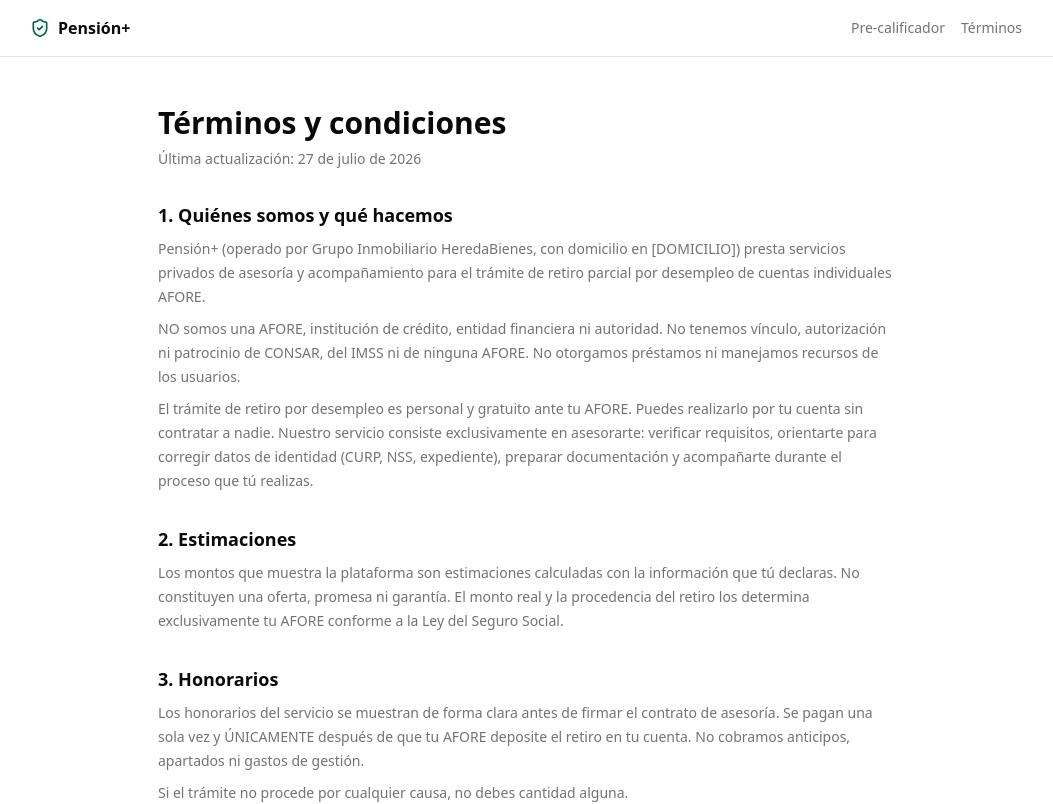
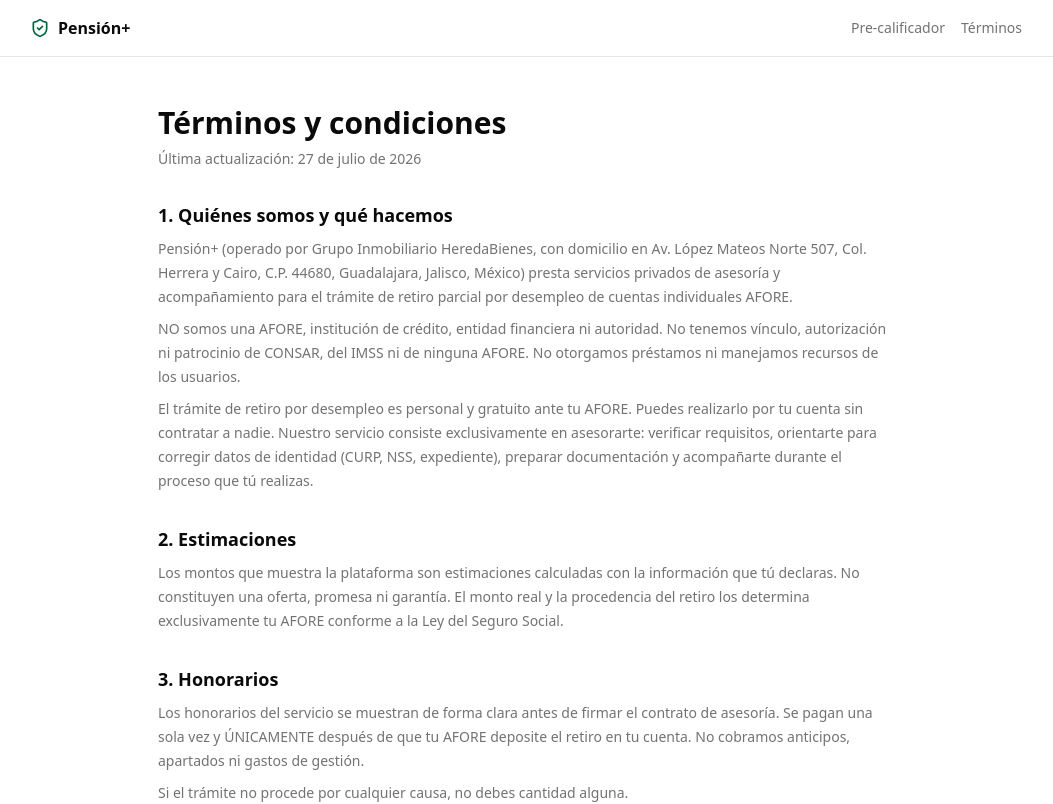
Before and after one commit to richyhoopd/aforeassistant, a Next.js app: page /terminos in a window 1280 px wide. Shown: the top 804 px of the page, without its empty margins (114-1167 px from the left). Built offline with nearby package versions, Linux system fonts and the light colour scheme.

Commit message:
legal: domicilio del Prestador en términos y aviso de privacidad

```diff
--- a/app/(public)/privacidad/page.tsx
+++ b/app/(public)/privacidad/page.tsx
@@ -4,7 +4,7 @@
   {
     h: "Responsable",
     p: [
-      "Grupo Inmobiliario HeredaBienes, con domicilio en [DOMICILIO] (el \"Responsable\"), es responsable del tratamiento de tus datos personales conforme a la Ley Federal de Protección de Datos Personales en Posesión de los Particulares (LFPDPPP).",
+      "Grupo Inmobiliario HeredaBienes, con domicilio en Av. López Mateos Norte 507, Col. Herrera y Cairo, C.P. 44680, Guadalajara, Jalisco, México (el \"Responsable\"), es responsable del tratamiento de tus datos personales conforme a la Ley Federal de Protección de Datos Personales en Posesión de los Particulares (LFPDPPP).",
     ],
   },
   {
--- a/app/(public)/terminos/page.tsx
+++ b/app/(public)/terminos/page.tsx
@@ -4,7 +4,7 @@
   {
     h: "1. Quiénes somos y qué hacemos",
     p: [
-      "Pensión+ (operado por Grupo Inmobiliario HeredaBienes, con domicilio en [DOMICILIO]) presta servicios privados de asesoría y acompañamiento para el trámite de retiro parcial por desempleo de cuentas individuales AFORE.",
+      "Pensión+ (operado por Grupo Inmobiliario HeredaBienes, con domicilio en Av. López Mateos Norte 507, Col. Herrera y Cairo, C.P. 44680, Guadalajara, Jalisco, México) presta servicios privados de asesoría y acompañamiento para el trámite de retiro parcial por desempleo de cuentas individuales AFORE.",
       "NO somos una AFORE, institución de crédito, entidad financiera ni autoridad. No tenemos vínculo, autorización ni patrocinio de CONSAR, del IMSS ni de ninguna AFORE. No otorgamos préstamos ni manejamos recursos de los usuarios.",
       "El trámite de retiro por desempleo es personal y gratuito ante tu AFORE. Puedes realizarlo por tu cuenta sin contratar a nadie. Nuestro servicio consiste exclusivamente en asesorarte: verificar requisitos, orientarte para corregir datos de identidad (CURP, NSS, expediente), preparar documentación y acompañarte durante el proceso que tú realizas.",
     ],
```
Also changed, not shown: 1 other file (tests, documents, lock files or other folders).
